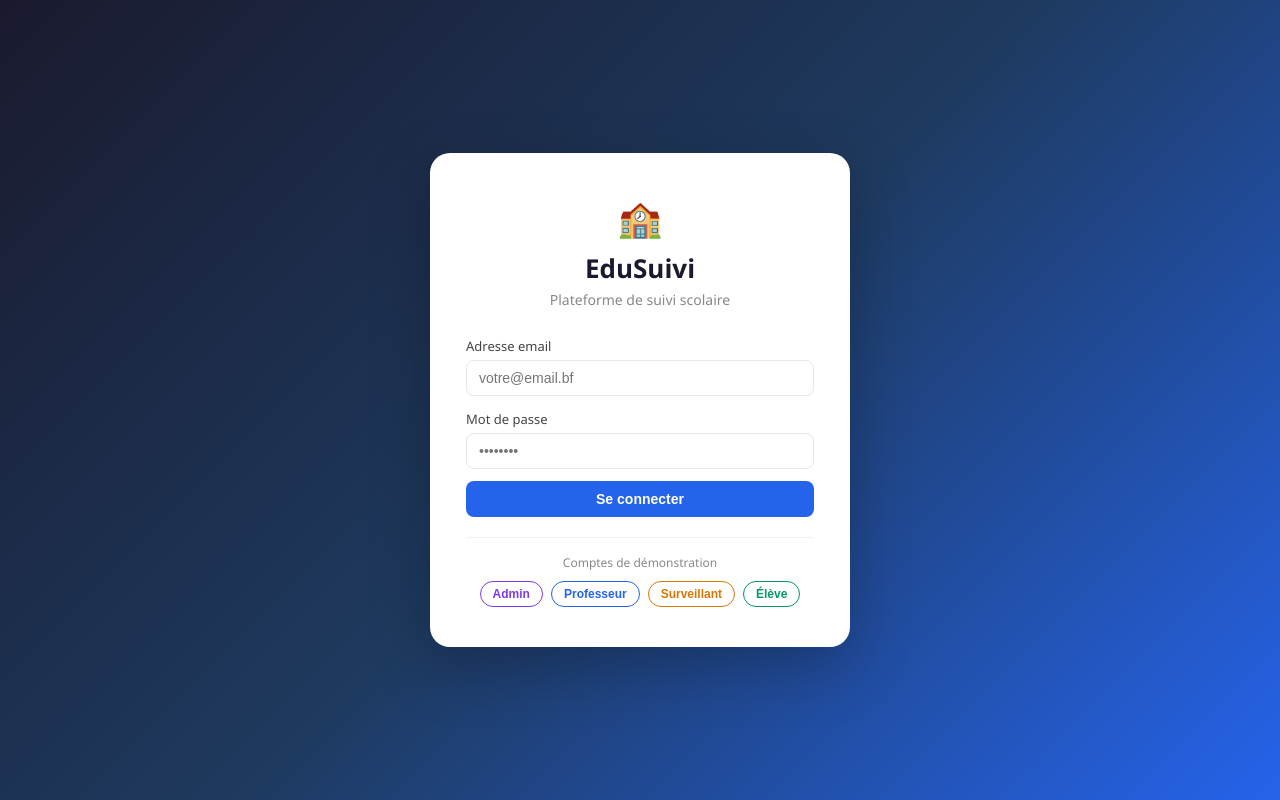
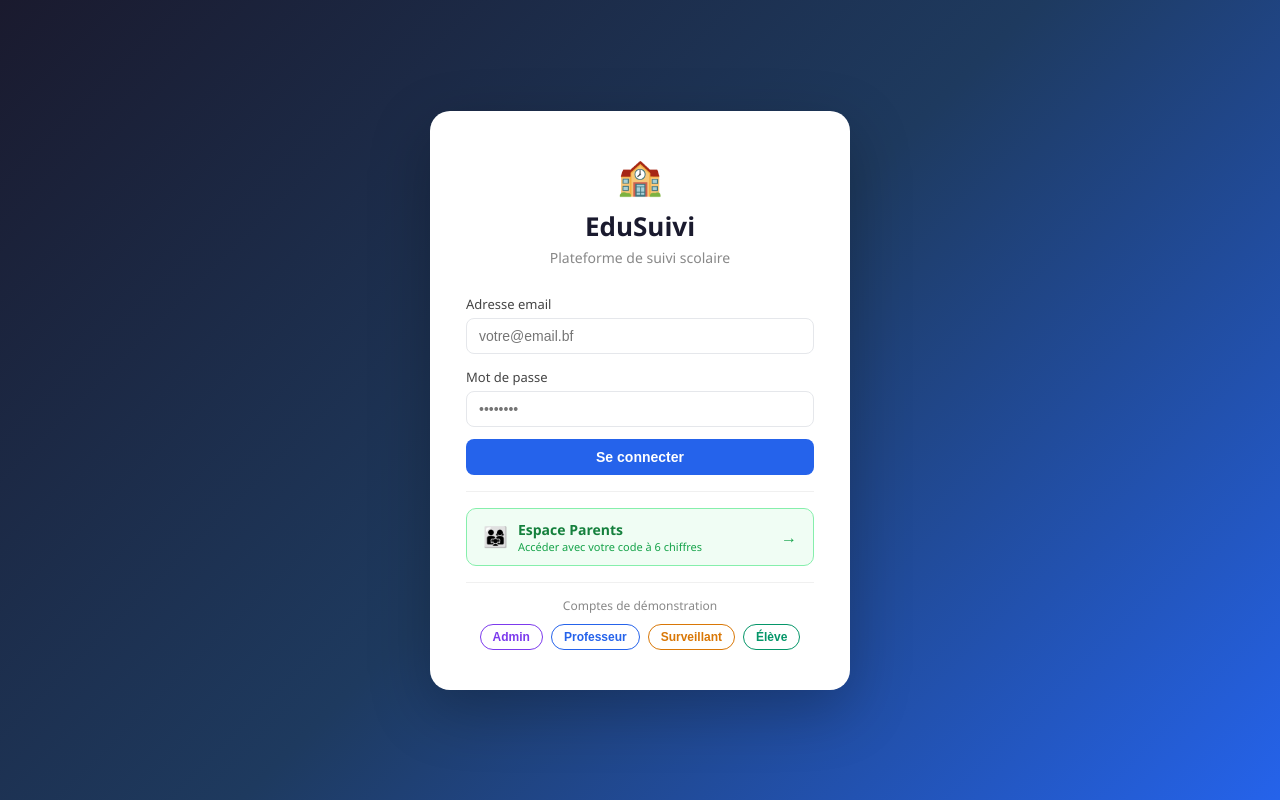
Before and after one commit to zisaie35-cyber/edusurvi, a Next.js app: page /login in a window 1280 px wide. Built offline with nearby package versions, Linux system fonts and the light colour scheme.

Commit message:
Update page.tsx

```diff
--- a/app/login/page.tsx
+++ b/app/login/page.tsx
@@ -127,8 +127,41 @@ export default function LoginPage() {
           {loading ? 'Connexion...' : 'Se connecter'}
         </button>
 
+        {/* Espace parents */}
+        <div style={{ marginTop: 16, borderTop: '1px solid #f0f0f0', paddingTop: 16 }}>
+          <a
+            href="/parents"
+            style={{
+              display: 'flex',
+              alignItems: 'center',
+              justifyContent: 'center',
+              gap: 10,
+              padding: '11px 16px',
+              background: '#f0fdf4',
+              border: '1px solid #86efac',
+              borderRadius: 10,
+              textDecoration: 'none',
+              color: '#15803d',
+              fontSize: 14,
+              fontWeight: 600,
+              transition: 'background .15s',
+            }}
+          >
+            <span style={{ fontSize: 20 }}>👨‍👩‍👧</span>
+            <div>
+              <p style={{ margin: 0, fontSize: 14, fontWeight: 600, color: '#15803d' }}>
+                Espace Parents
+              </p>
+              <p style={{ margin: 0, fontSize: 11, color: '#16a34a', fontWeight: 400 }}>
+                Accéder avec votre code à 6 chiffres
+              </p>
+            </div>
+            <span style={{ marginLeft: 'auto', fontSize: 16, color: '#16a34a' }}>→</span>
+          </a>
+        </div>
+
         {/* Comptes démo */}
-        <div style={{ marginTop: 20, borderTop: '1px solid #f0f0f0', paddingTop: 16 }}>
+        <div style={{ marginTop: 16, borderTop: '1px solid #f0f0f0', paddingTop: 14 }}>
           <p style={{ fontSize: 12, color: '#888', marginBottom: 10, textAlign: 'center' }}>
             Comptes de démonstration
           </p>
```
